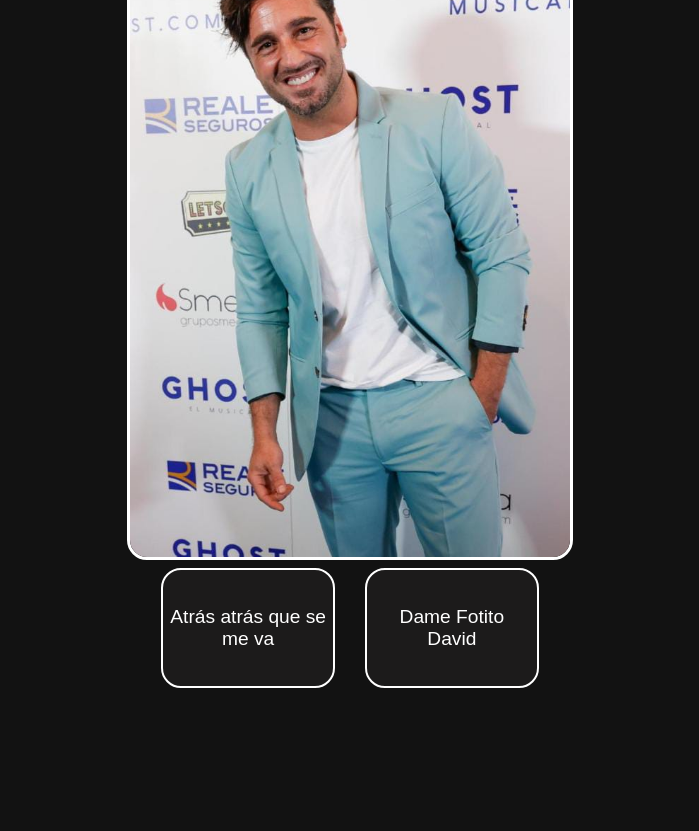
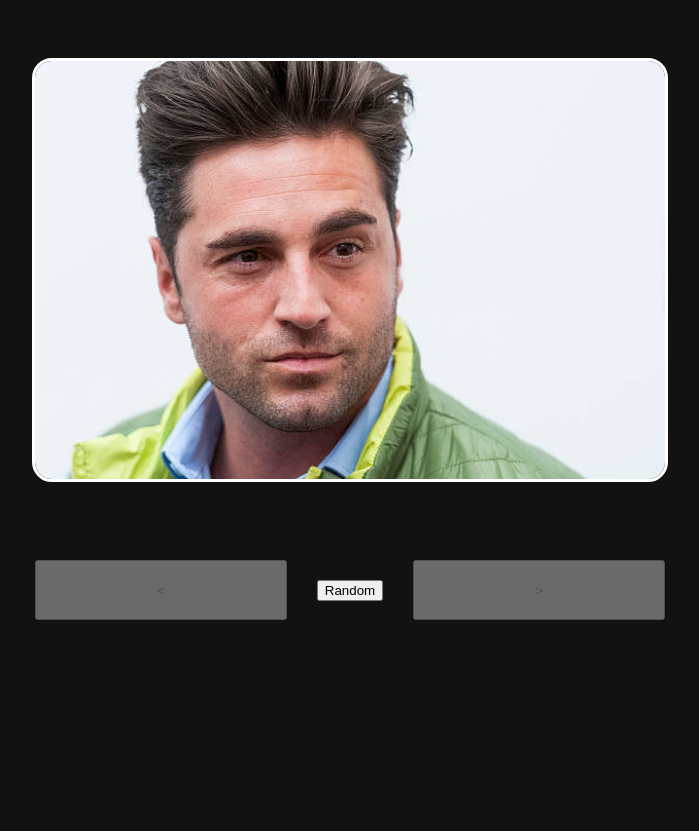
Before and after one commit to JonmuxuPvP/Bustamante-Pictures, a plain HTML site: page index.html in a window 1280 px wide. Shown: the whole page, without its empty margins (290-989 px from the left). After the commit the page ends 800 px from the top, so only its background shows below. Drawn offline with Linux system fonts and the light colour scheme.

Commit message:
HTML and CSS updated accordingly to new change

```diff
--- a/index.html
+++ b/index.html
@@ -8,15 +8,18 @@
 </head>
 <body>
     <main>
-        <div>
-            <img src="./assets/1.jpg" alt="#" id="image">
-        </div>
-        <div>
-            <button id="previous">Atrás atrás que se me va</button>
-            <button id="next">Dame Fotito David</button>
+        <div class="container">
+            <div>
+                <img src="./assets/1.jpg" alt="#" id="image">
+            </div>
+            <div>
+                <button id="previous" class="arrow"><</button>
+                <button id="random">Random</button>
+                <button id="next" class="arrow">></button>
+            </div>
         </div>
     </main>
 
-    <script src="script.js"></script>
+    <script src="script.js" type="module"></script>
 </body>
 </html>
--- a/style.css
+++ b/style.css
@@ -1,12 +1,15 @@
 html, body {
+    width: 100%;
     height: 100%;
+    overflow: hidden;
+
+    margin: 0;
 }
 
 html {
     background-color: #121212;
     color: white;
 
-    margin: 20px;
     box-sizing: border-box;
 }
 
@@ -16,27 +19,48 @@ main {
     align-items: center;
 
     flex-direction: column;
+    height: 100%;
 
-    height: 100%;
+    margin: 10px;
 }
 
-div {
+.container {
+    display: flex;
+    justify-content: center;
+    align-items: center;
+
+    flex-direction: column;
+
+    width: 100%;
+    height: 70%;
+
+    gap: 80px;
+}
+
+.container > div {
     display: flex;
     justify-content: center;
     align-items: center;
 
     gap: 30px;
 
+    width: 100%;
     height: 50%;
 }
 
 img {
-    width: 70%;
+    width: 50%;
+
     border-radius: 20px;
     border: 3px solid white;
 }
 
-button {
+.arrow {
+    width: 20%;
+    height: 30%;
+}
+
+/* button {
     width: 40%;
     height: 30%;
 
@@ -47,4 +71,4 @@ button {
 
     background-color: rgba(34, 32, 32, 0.697);
     color: white;
-}
+} */
```
